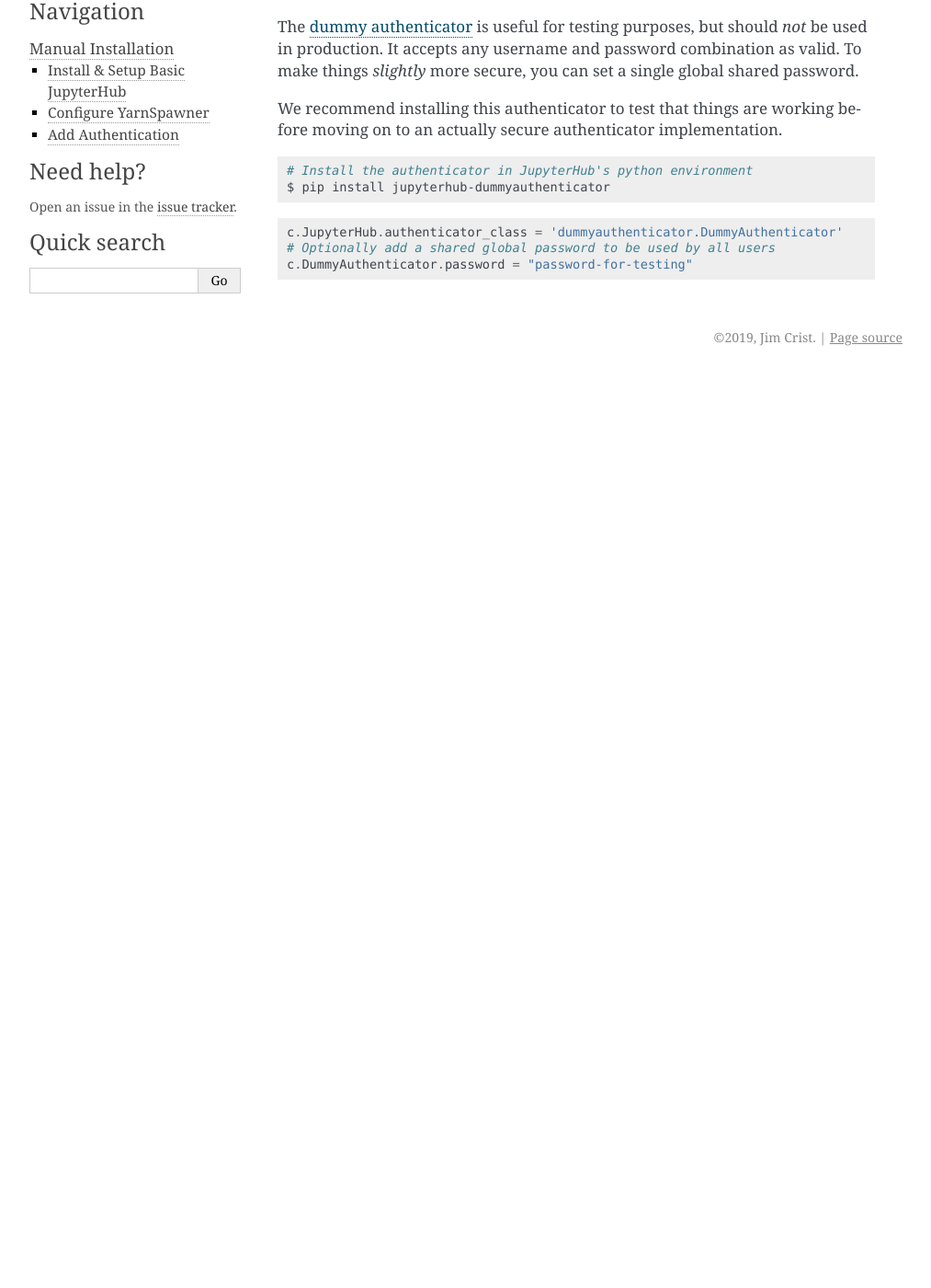
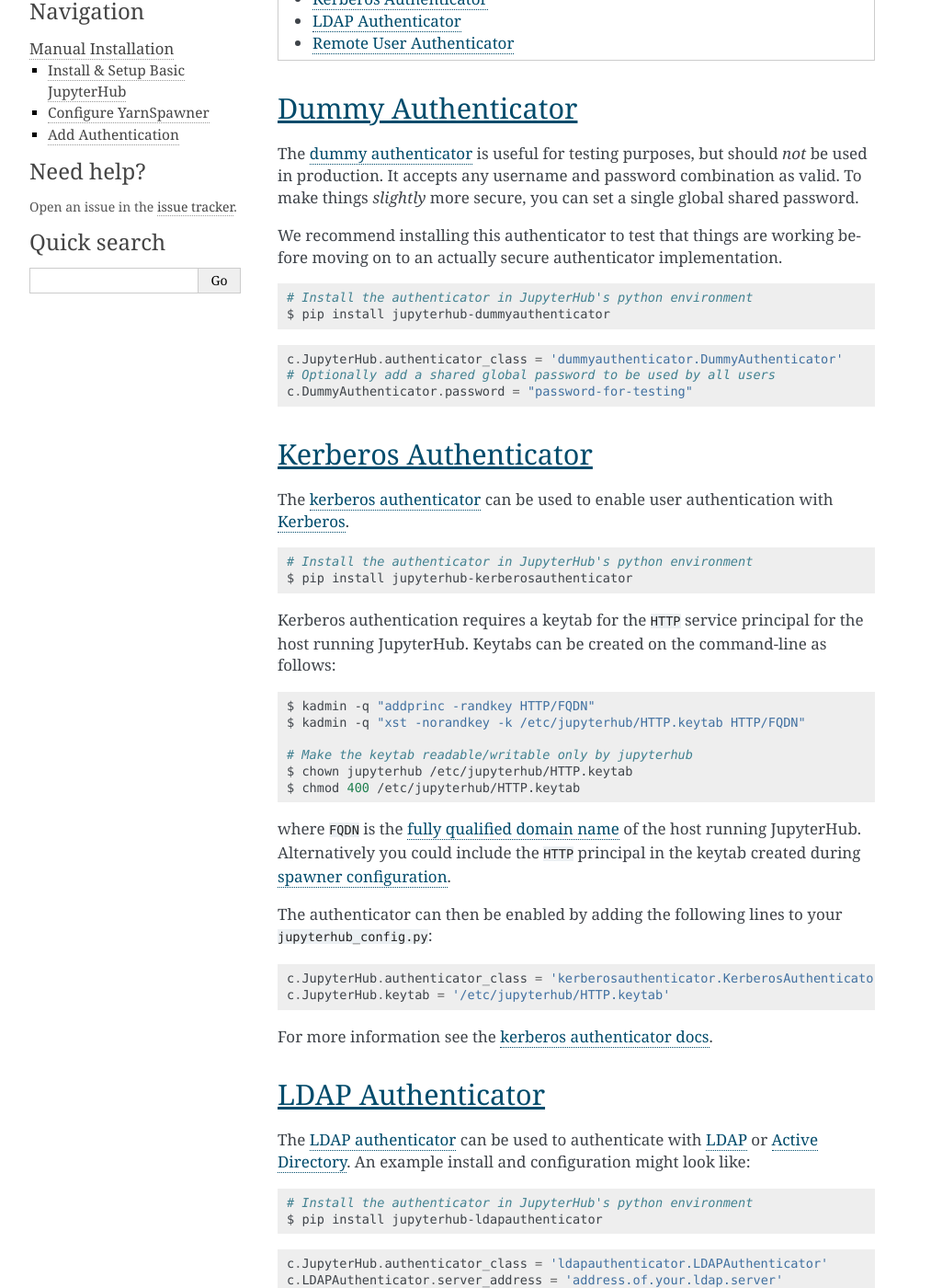
Before and after one commit to jupyterhub/jupyterhub-on-hadoop, a Sphinx documentation site: the page built from docs/source/manual-authentication.rst, in a window 1280 px wide and 1400 px high, scrolled down 270 px. Shown: the whole window at 92% size, without its empty margins (138-1151 px from the left). Built offline with Sphinx 7.4.7, drawn with Linux system fonts in a browser that asks for light colours; before the commit the page ends 900 px from its top, so only the background shows below that; some of the changed text lies outside the part shown.

Commit message:
Expand authentication docs

```diff
--- a/docs/source/manual-authentication.rst
+++ b/docs/source/manual-authentication.rst
@@ -5,6 +5,8 @@
 JupyterHub has pluggable authentication, and implementations for many common
 authentication models already exist. Here we discuss a few that may be of
 interest - for more information see JupyterHub's `authenticator docs`_.
+
+.. contents:: :local:
 
 Dummy Authenticator
 -------------------
@@ -30,6 +32,95 @@
     c.DummyAuthenticator.password = "password-for-testing"
 
 
+Kerberos Authenticator
+----------------------
+
+The `kerberos authenticator`_ can be used to enable user authentication with
+Kerberos_.
+
+.. code-block:: shell
+
+    # Install the authenticator in JupyterHub's python environment
+    $ pip install jupyterhub-kerberosauthenticator
+
+Kerberos authentication requires a keytab for the ``HTTP`` service principal
+for the host running JupyterHub. Keytabs can be created on the command-line as
+follows:
+
+.. code-block:: shell
+
+    $ kadmin -q "addprinc -randkey HTTP/FQDN"
+    $ kadmin -q "xst -norandkey -k /etc/jupyterhub/HTTP.keytab HTTP/FQDN"
+
+    # Make the keytab readable/writable only by jupyterhub
+    $ chown jupyterhub /etc/jupyterhub/HTTP.keytab
+    $ chmod 400 /etc/jupyterhub/HTTP.keytab
+
+where ``FQDN`` is the `fully qualified domain name`_ of the host running
+JupyterHub. Alternatively you could include the ``HTTP`` principal in the
+keytab created during :ref:`spawner configuration <create-spawner-keytab>`.
+
+The authenticator can then be enabled by adding the following lines to your
+``jupyterhub_config.py``:
+
+.. code-block:: python
+
+    c.JupyterHub.authenticator_class = 'kerberosauthenticator.KerberosAuthenticator'
+    c.JupyterHub.keytab = '/etc/jupyterhub/HTTP.keytab'
+
+For more information see the `kerberos authenticator docs`_.
+
+
+LDAP Authenticator
+------------------
+
+The `LDAP authenticator`_ can be used to authenticate with LDAP_ or `Active
+Directory`_. An example install and configuration might look like:
+
+.. code-block:: shell
+
+    # Install the authenticator in JupyterHub's python environment
+    $ pip install jupyterhub-ldapauthenticator
+
+.. code-block:: python
+
+    c.JupyterHub.authenticator_class = 'ldapauthenticator.LDAPAuthenticator'
+    c.LDAPAuthenticator.server_address = 'address.of.your.ldap.server'
+    c.LDAPAuthenticator.bind_dn_template = 'cn={username},ou=edir,ou=people,ou=EXAMPLE-UNIT,o=EXAMPLE'
+
+See the ldapauthenticator_ documentation for more information.
+
+
+Remote User Authenticator
+-------------------------
+
+The `remote user authenticator`_ makes use of the ``REMOTE_USER`` header for
+authentication. This allows use of JupyterHub with an external authenticating
+proxy (such as `Apache Knox`_).
+
+.. code-block:: shell
+
+    # Install the authenticator in JupyterHub's python environment
+    $ pip install jhub_remote_user_authenticator
+
+.. code-block:: python
+
+    c.JupyterHub.authenticator_class = 'jhub_remote_user_authenticator.remote_user_auth.RemoteUserAuthenticator'
+
+For more information see the `remote user authenticator docs`_.
+
+
 .. _authenticator docs:
 .. _authenticator: https://jupyterhub.readthedocs.io/en/stable/reference/authenticators.html
 .. _dummy authenticator: https://github.com/jupyterhub/dummyauthenticator
+.. _kerberos authenticator:
+.. _kerberos authenticator docs: https://jcrist.github.io/kerberosauthenticator/
+.. _Kerberos: https://web.mit.edu/kerberos/
+.. _fully qualified domain name: https://en.wikipedia.org/wiki/Fully_qualified_domain_name
+.. _LDAP authenticator:
+.. _ldapauthenticator: https://github.com/jupyterhub/ldapauthenticator
+.. _LDAP: https://en.wikipedia.org/wiki/Lightweight_Directory_Access_Protocol
+.. _Active Directory: https://en.wikipedia.org/wiki/Active_Directory
+.. _remote user authenticator:
+.. _remote user authenticator docs: https://github.com/cwaldbieser/jhub_remote_user_authenticator
+.. _Apache Knox: https://knox.apache.org/
--- a/docs/source/manual-spawner.rst
+++ b/docs/source/manual-spawner.rst
@@ -92,6 +92,8 @@
 
 See the `proxy user`_ documentation for more information.
 
+
+.. _create-spawner-keytab:
 
 Enable Kerberos Security (Optional)
 -----------------------------------
```
